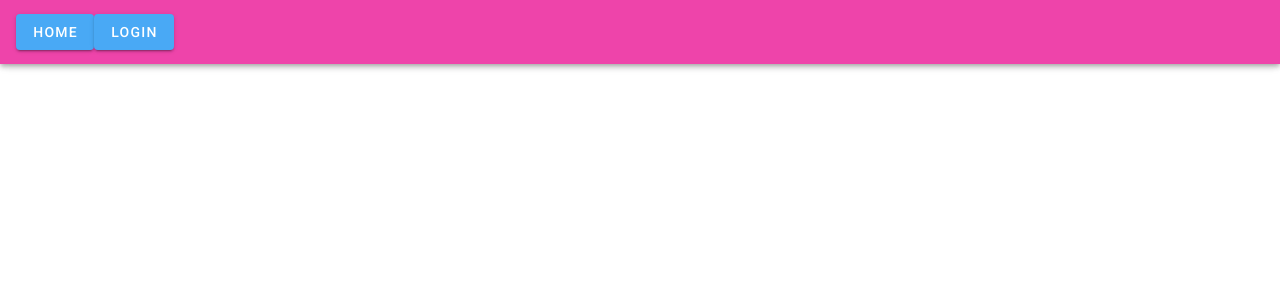
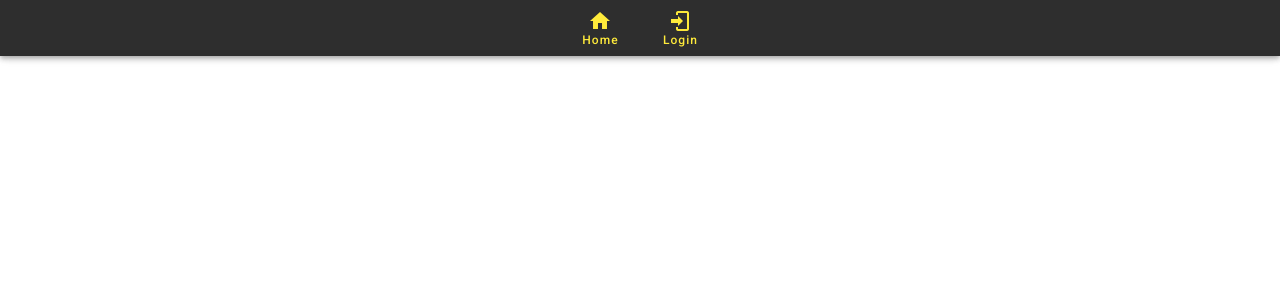
Before and after one commit to eacevedof/prj_ipblocker, a Vue app in the folder vuejs/pannel/: page /login in a window 1280 px wide. Shown: the top 300 px of the page. Built offline with nearby package versions, Linux system fonts and the light colour scheme; a small style sheet from the web is missing.

Commit message:
navbar falta aplicar active segun ruta

```diff
--- a/vuejs/pannel/src/components/Navbar.vue
+++ b/vuejs/pannel/src/components/Navbar.vue
@@ -1,39 +1,29 @@
 <template>
-  <v-app-bar
-    app
-    color="primary"
+  <v-bottom-navigation
+    v-model="bottomNav"
+    color="yellow"
     dark
   >
+    <v-btn :to="{name:'home'}">
+      <span>Home</span>
+      <v-icon>mdi-home</v-icon>
+    </v-btn>
 
-  <v-btn class="btn-edit"
-      color="blue"
-      :to="{ name: 'Home',}">
-      Home
-  </v-btn>
+    <v-btn :to="{name:'login'}">
+      <span>Login</span>
+      <v-icon>mdi-login</v-icon>
+    </v-btn>
 
-  <v-btn class="btn-edit"
-      color="blue"
-      :to="{ name: 'Login',}">
-      Login
-  </v-btn>
-
-
-
-  </v-app-bar>
+  </v-bottom-navigation>
 </template>
 
 <script lang="ts">
-import Vue from 'vue';
-
-export default Vue.extend({
-  name: 'Navbar',
-
-
-  props: {
-    msg: String,
+export default {
+  name: "Navbar",
+  data () {
+    return {
+      bottomNav: 'recent',
+    }
   },
-});
+}
 </script>
-
-<style>
-</style>
--- a/vuejs/pannel/src/router/index.ts
+++ b/vuejs/pannel/src/router/index.ts
@@ -6,12 +6,12 @@ Vue.use(VueRouter);
 const routes: Array<RouteConfig> = [
   {
     path: '/',
-    name: 'Home',
+    name: 'home',
     component: Home,
   },
   {
     path: '/login',
-    name: 'Login',
+    name: 'login',
     // route level code-splitting
     // this generates a separate chunk (about.[hash].js) for this route
     // which is lazy-loaded when the route is visited.
```
